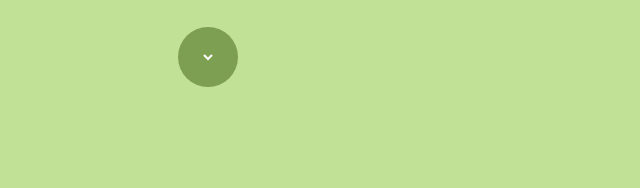
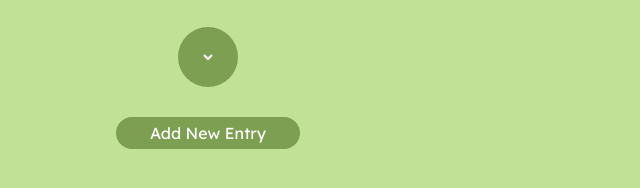
Before and after one commit to nick1324354/hackcamp2023-mental-health-journal, a browser extension: page entryMenu.html in a window 1280 px wide. Shown: the part 276-464 px from the top of the page, without its empty margins (0-640 px from the left). Drawn offline with Linux system fonts and the light colour scheme.

Commit message:
add button for new entry

```diff
--- a/entryMenu.html
+++ b/entryMenu.html
@@ -4,6 +4,7 @@
         <link href='https://fonts.googleapis.com/css?family=Lexend Deca' rel='stylesheet'>
         <link rel="stylesheet" href="template.css">
         <link rel="stylesheet" href="entryMenu.css">
+        <link rel="stylesheet" href="style.css">
         <script type="module" src="./src/entries.js"></script>
     </head>
     <body>
@@ -18,6 +19,8 @@
             <ul id="menu">
                 <select id="selection"></select>
             </ul>
+
+            <div class="button"><a href="template.html">Add New Entry</a></div>
         </div>
     </body>
 </html>
```
